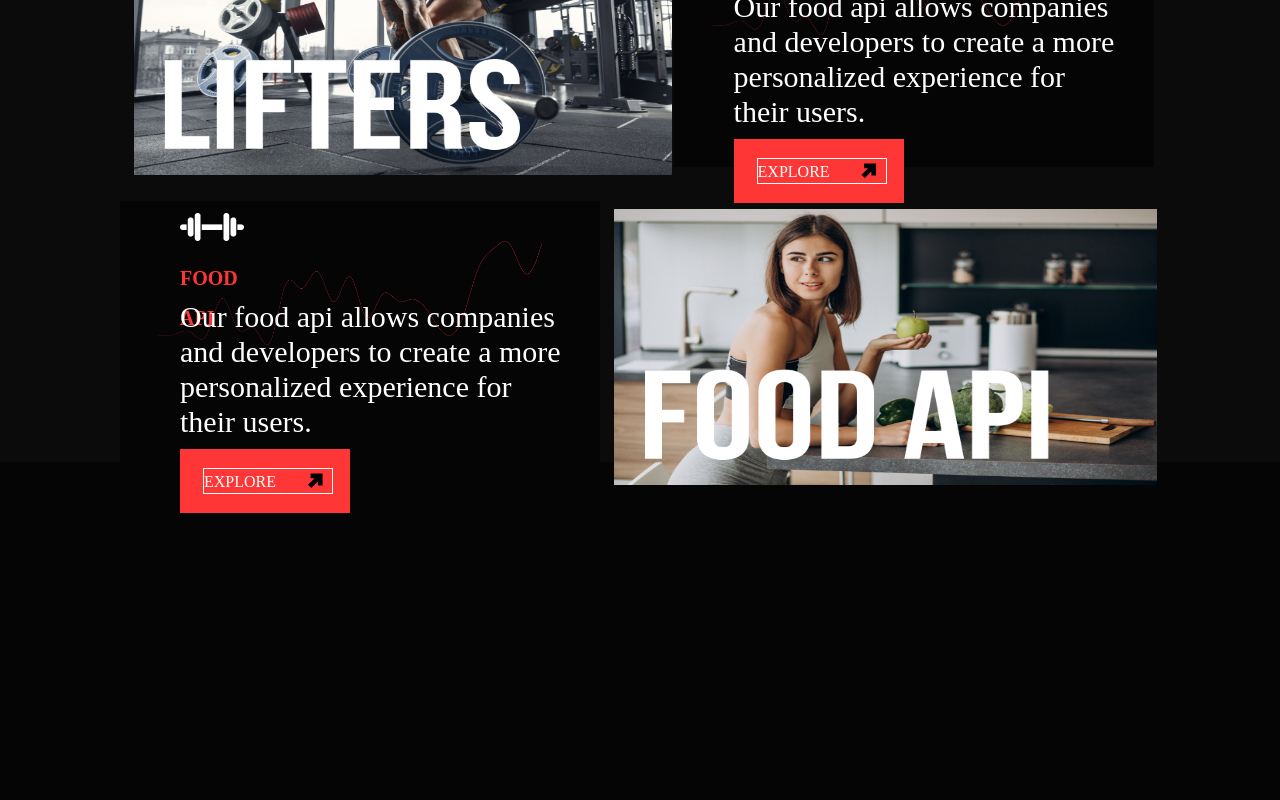
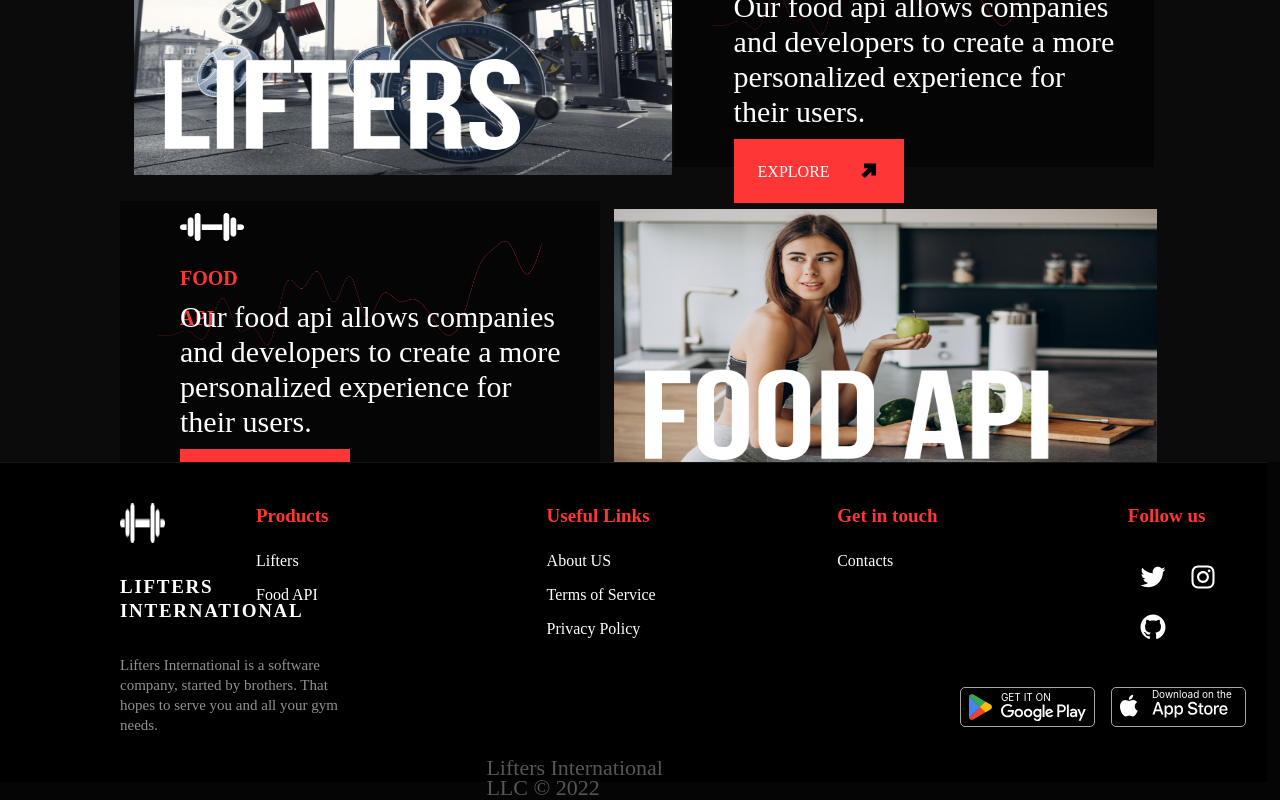
Before and after one commit to lifters-international/LifterBusiness, a React (Create React App) app: page / in a window 1280 px wide. Shown: the part 2058-2858 px from the top of the page. Before the commit the page ends 2583 px from the top, so only its background shows below. Built offline with nearby package versions, Linux system fonts and the light colour scheme.

Commit message:
home page is done

```diff
--- a/src/components/Footer/index.css
+++ b/src/components/Footer/index.css
@@ -1,51 +1,165 @@
 .FooterContainer {
+    box-sizing: border-box;
+    position: absolute;
+    width: 99vw;
+    height: 40vh;
+    left: 0px;
+    bottom: 0;
+    background: #000000;
+    border-top: 1px solid #161616;
+}
+
+.FooterContainer .info {
     display: flex;
     flex-direction: column;
-    justify-content: center;
-    align-items: center;
-    background-color: #000;
-    color: #fff;
-    padding: 20px;
-    font-size: 14px;
+    align-items: flex-start;
+    padding: 0px;
+    gap: 32px;
+    position: relative;
+    width: 15vw;
+    height: 30vh;
+    left: 120px;
+    top: 5vh;
 }
 
-.FooterContent {
-    width: 98vw;
-    display: grid;
-    grid-template-columns: 25% 25% 25% 25%;
+.FooterContainer .info .logo {
+    width: 3.5vw;
+    height: 5vh;
+    flex: none;
+    order: 0;
+    flex-grow: 0;
 }
 
-.FooterContentHeader {
-    font-size: 25px;
-    font-weight: bold;
-    color: #fff;
-    font-family: Cambria, Cochin, Georgia, Times, "Times New Roman", serif;
+.FooterContainer .info .title {
+    width: 158px;
+    height: 48px;
+    font-family: 'Bebas Neue';
+    font-style: normal;
+    font-weight: 700;
+    font-size: 19px;
+    line-height: 24px;
+    letter-spacing: 0.09em;
+    color: #FFFFFF;
 }
 
-.FooterContentTabs {
+.FooterContainer .info .paragraph {
+    width: 220px;
+    height: 100px;
+    font-family: 'IBM Plex Mono';
+    font-style: normal;
+    font-weight: 500;
+    font-size: 15px;
+    line-height: 20px;
+    color: #919191;
+    flex: none;
+    order: 2;
+    flex-grow: 0;
+}
+
+.FooterContainer .columns {
+    width: 76vw;
+    height: 20vh;
+    display: flex;
+    flex-direction: row;
+    gap: 12vw;
+    position: relative;
+    bottom: 25vh;
+    left: 20vw;
+}
+
+.FooterContainer .columns .column {
     display: flex;
     flex-direction: column;
-    font-size: 17px;
-    color: #fff;
-    font-family: Cambria, Cochin, Georgia, Times, "Times New Roman", serif;
+    align-items: flex-start;
+    padding: 0px;
+    gap: 24px;
 }
 
-.FooterContentTabs a {
-    text-decoration: none;
-    color: #fff;
+.FooterContainer .columns .column .title {
+    width: 137px;
+    height: 25px;
+    font-family: 'IBM Plex Mono';
+    font-style: normal;
+    font-weight: 700;
+    font-size: 19px;
+    line-height: 25px;
+    color: #FF3636;
+    flex: none;
+    order: 0;
+    flex-grow: 0;
 }
 
-.FooterSocials {
+.FooterContainer .columns .column .menu {
+    display: flex;
+    flex-direction: column;
+    align-items: flex-start;
+    padding: 0px;
+    gap: 16px;
+    flex: none;
+    order: 1;
+    flex-grow: 0;
+    font-family: 'IBM Plex Mono';
+    font-style: normal;
+    font-weight: 500;
+    font-size: 16px;
+    line-height: 18px;
+}
+
+.FooterContainer .copyright {
+    position: absolute;
+    width: 16vw;
+    height: 20px;
+    left: 38vw;
+    top: 295px;
+    font-family: 'IBM Plex Mono';
+    font-style: normal;
+    font-weight: 500;
+    font-size: 22px;
+    line-height: 20px;
+    color: #565656;
+}
+
+.FooterContainer .button-group {
     display: flex;
     flex-direction: row;
-    gap: 15px;
-    margin-top: 15px;
+    align-items: flex-start;
+    padding: 0px;
+    gap: 16px;
+    position: relative;
+    width: 10vw;
+    height: 40px;
+    left: 75vw;
+    top: -22vh;
 }
 
-.FooterText {
-    font-size: 14px;
-    color: rgb(104, 104, 104);
-    font-family: Cambria, Cochin, Georgia, Times, "Times New Roman", serif;
-    margin-top: 10px;
-    text-align: center;
+.FooterContainer .button-group .app-store-badge {
+    box-sizing: border-box;
+    width: 135px;
+    height: 40px;
+    background: #000000;
+    mix-blend-mode: normal;
+    border: 1px solid #A6A6A6;
+    border-radius: 5px;
+    flex: none;
+    order: 0;
+    flex-grow: 0;
 }
+
+.FooterContainer .button-group .app-store-badge .google-logo {
+    position: relative;
+    top: 15%;
+    left: 5%;
+}
+
+.FooterContainer .button-group .app-store-badge .get-it-on {
+    position: relative;
+    bottom: 70%;
+    left: 30%;
+    font-size: 10px;
+}
+
+.FooterContainer .button-group .app-store-badge .google-play-text {
+    position: relative;
+    bottom: 68%;
+    left: 30%;
+}
--- a/src/components/Footer/index.tsx
+++ b/src/components/Footer/index.tsx
@@ -7,48 +7,73 @@
 const Footer: React.FC = () => {
     return (
         <div className="FooterContainer">
-            <div className="FooterContent">
-                <div>
-                    <div className="FooterContentHeader">Lifters International</div>
-                    <div className="FooterContentTabs">
-                        Lifters International is a software company, started by two brothers.
-                        That hopes to serve you and all your gym needs.
+            <div className="info">
+                <img src="/icons/logo.png" alt="Logo" className="logo" />
+                <div className="title">LIFTERS INTERNATIONAL</div>
+                <div className="paragraph">
+                    Lifters International is a software company, started by
+                    brothers. That hopes to serve you and all your gym needs.
+                </div>
+            </div>
+
+            <div className="columns">
+
+                <div className="column">
+                    <div className="title">Products</div>
+                    <div className="menu">
+                        <a>Lifters</a>
+                        <a>Food API</a>
                     </div>
                 </div>
 
-                <div>
-                    <div className="FooterContentHeader">Products</div>
-                    <div  className="FooterContentTabs">
-                        <a href="/products/lifters">Lifters</a>
-                        <a href="/products/food-api">Food API</a>
-                        {/*<a href="/products/lifters-ads">Ads</a>*/}
+                <div className="column">
+                    <div className="title">Useful Links</div>
+                    <div className="menu">
+                        <a>About US</a>
+                        <a>Terms of Service</a>
+                        <a>Privacy Policy</a>
                     </div>
                 </div>
 
-                <div>
-                    <div className="FooterContentHeader">Useful Links</div>
-
-                    <div className="FooterContentTabs">
-                        <a href="/about">About Us</a>
-                        <a href="/terms-service">Terms of Service</a>
-                        <a href="/privacy-policy">Privacy Policy</a>
+                <div className="column">
+                    <div className="title">Get in touch</div>
+                    <div className="menu">
+                        <a>Contacts</a>
                     </div>
                 </div>
 
-                <div>
-                    <div className="FooterContentHeader">Contacts</div>
-                    <div className="FooterContentTabs">
-                        <a href="/contact">Contact</a>
+                <div className="column">
+                    <div className="title">Follow us</div>
+                    <div className="menu">
+                        <div className="FooterSocials">
+                            <SocialIcon url="https://twitter.com/lifters_llc" fgColor="white" bgColor="transparent" />
+                            <SocialIcon url="https://www.instagram.com/lifterscommunity/" fgColor="white" bgColor="transparent" />
+                            <SocialIcon url="https://github.com/lifters-international" fgColor="white" bgColor="transparent" />
+                        </div>
                     </div>
                 </div>
+
             </div>
 
-            <div className="FooterSocials">
-                <SocialIcon url="https://twitter.com/lifters_llc" fgColor="white" />
-                <SocialIcon url="https://www.instagram.com/lifterscommunity/" fgColor="white" />
-                <SocialIcon url="https://github.com/lifters-international" fgColor="white" />
+            <div className="copyright">Lifters International LLC &copy; 2022</div>
+
+            <div className="button-group">
+                <div className="app-store-badge">
+                    <img className="google-logo" src="/google-play-logo.svg" alt="google-play-logo" />
+                    <div className="get-it-on">
+                        GET IT ON
+                    </div>
+                    <img className="google-play-text" src="/google-play-text-logo.svg" alt="Google Play" />
+                </div>
+
+                <div className="app-store-badge">
+                    <img className="google-logo" src="/apple-logo.svg" alt="google-play-logo" />
+                    <div className="get-it-on">
+                        Download on the
+                    </div>
+                    <img className="google-play-text" src="/apple-logo-text.svg" alt="Google Play" />
+                </div>
             </div>
-            <div className="FooterText">Lifters International LLC © 2022</div>
         </div>
     );
 }
--- a/src/pages/Home/Home.tsx
+++ b/src/pages/Home/Home.tsx
@@ -1,7 +1,6 @@
 import "./index.css";
-import Lottie from 'react-lottie-player';
 
-import { Products, Footer, Header } from "../../components";
+import { Footer, Header } from "../../components";
 
 
 export const Home = () => {
@@ -138,6 +137,7 @@
                 </div>
             </div>
 
+            <Footer />
         </div>
     );
 }
--- a/src/pages/Home/index.css
+++ b/src/pages/Home/index.css
@@ -464,8 +464,6 @@
     flex-grow: 1;
     position: relative;
     left: 0;
-
-    border: 1px solid white;
 }
 
 .our-products-section .wrapper .cards .card .content-box .content
@@ -496,3 +494,7 @@
     position: relative;
     top: -2px;
 }
+
+.FooterContainer {
+    top: 315vh;
+}
```
